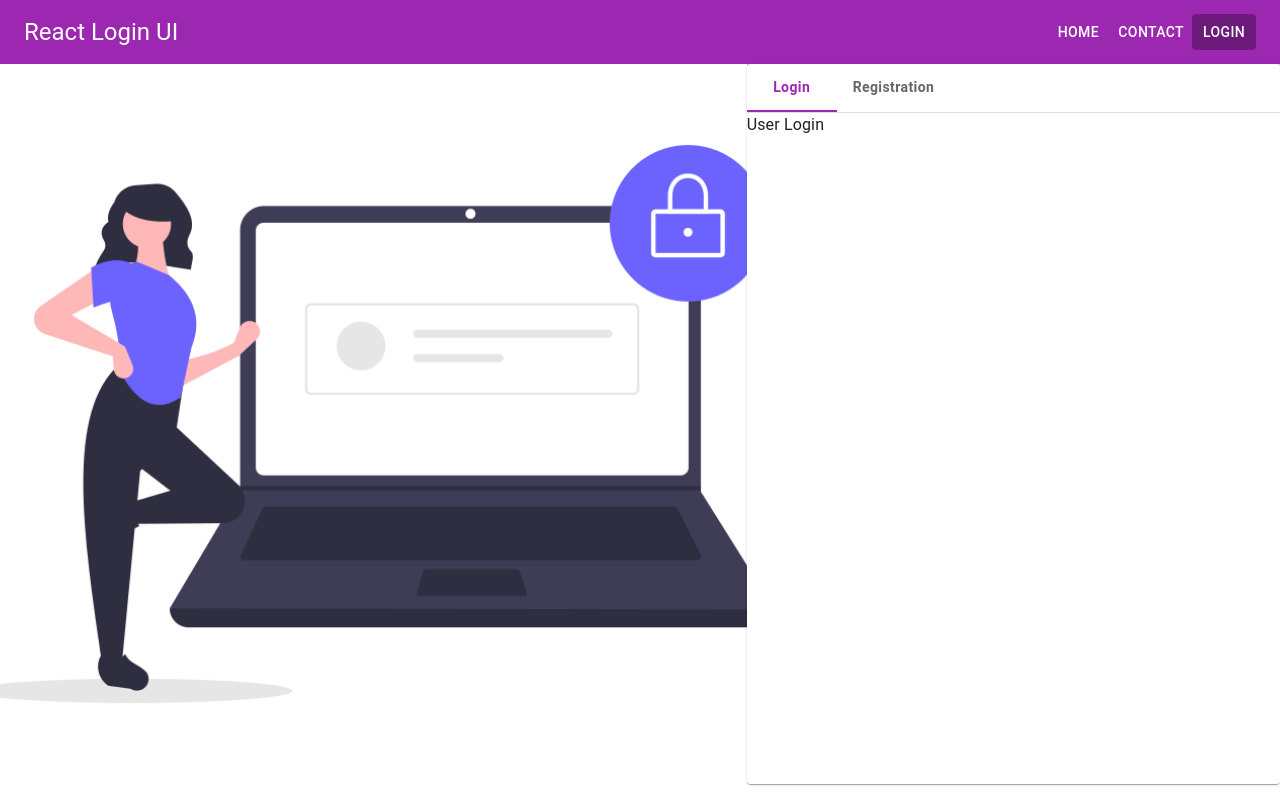
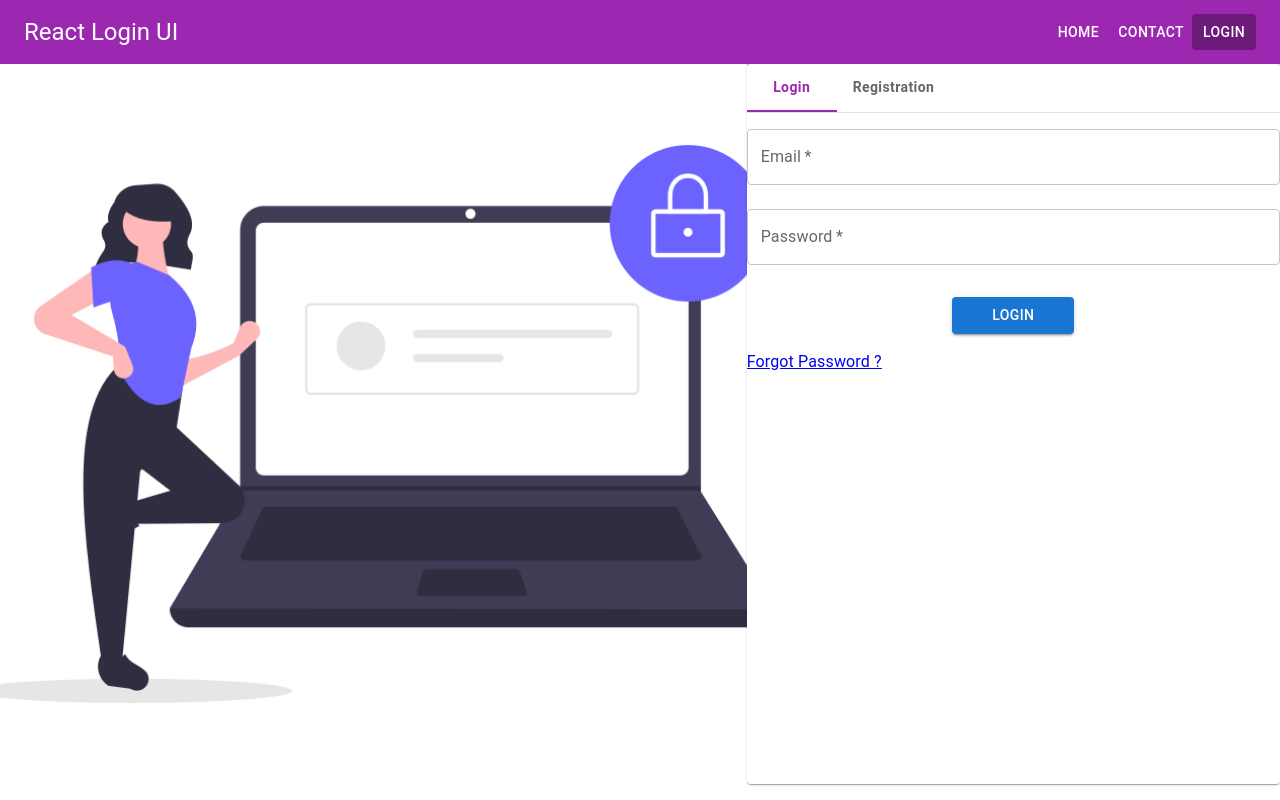
Before and after one commit to akshay98322/react-log-in-ui, a React (Create React App) app: page /login in a window 1280 px wide. Built offline with nearby package versions, Linux system fonts and the light colour scheme.

Commit message:
Added login page

```diff
--- a/src/componenets/pages/auth/LoginReg.js
+++ b/src/componenets/pages/auth/LoginReg.js
@@ -1,6 +1,7 @@
 import {Grid, Card, Typography, Tabs, Tab,Box} from "@mui/material"
 import { useState } from "react";
 import Login_pic from "../../../images/login.png"
+import UserLogin from "./UserLogin";
 
 const TabPanel = (props) => {
     const { children, value, index } = props;
@@ -25,8 +26,9 @@ function LoginReg() {
             backgroundImage: `url(${Login_pic})`,
             backgroundSize: "cover",
             backgroundPosition: "center",
+            display: {xs: 'none', sm: 'block'},
         }} />
-        <Grid item lg={5} sm={7}>
+        <Grid item lg={5} sm={7} xs={12}>
         <Card sx={{ width: "100%", height: "100%" }}>
             <Box >
                 <Box sx={{ borderBottom:1, borderColor: 'divider'}}>
@@ -35,7 +37,7 @@ function LoginReg() {
                         <Tab label='Registration' sx={{textTransform:'none', fontWeight: "bold"}}/>
                     </Tabs>
                 </Box>
-                    <TabPanel value={value} index={0}>User Login</TabPanel>
+                    <TabPanel value={value} index={0}><UserLogin/></TabPanel>
                     <TabPanel value={value} index={1}>User Registration</TabPanel>
             </Box>
         </Card>
--- /dev/null
+++ b/src/componenets/pages/auth/UserLogin.js
@@ -0,0 +1,34 @@
+import { TextField, Button, Box, Alert } from "@mui/material";
+
+import React from 'react'
+import { NavLink } from "react-router-dom";
+
+function UserLogin() {
+    const handleSubmit = (e) => {
+        e.preventDefault();
+        const data = new FormData(e.currentTarget);
+        const actualData = {
+            email: data.get('email'),
+            password: data.get('password')
+        };
+        if (actualData.email && actualData.password) {
+        console.log(actualData);
+        document.getElementById('login-form').reset();
+        } else {
+            console.log('Please fill all the fields');
+        }
+
+    }
+  return (
+    <>
+    <Box component='form' noValidate id='login-form' onSubmit={handleSubmit}>
+        <TextField required fullWidth margin='normal' id='email' name='email' label='Email' type='email' />
+        <TextField required fullWidth margin='normal' id='password' name='password' label='Password' type='password'/>
+        <Box textAlign='center'><Button type='submit' variant='contained' sx={{mt: 3, mb: 2, px:5}}>Login</Button></Box>
+        <NavLink to='/'>Forgot Password ?</NavLink>
+    </Box>
+    </>
+  )
+}
+
+export default UserLogin
```
